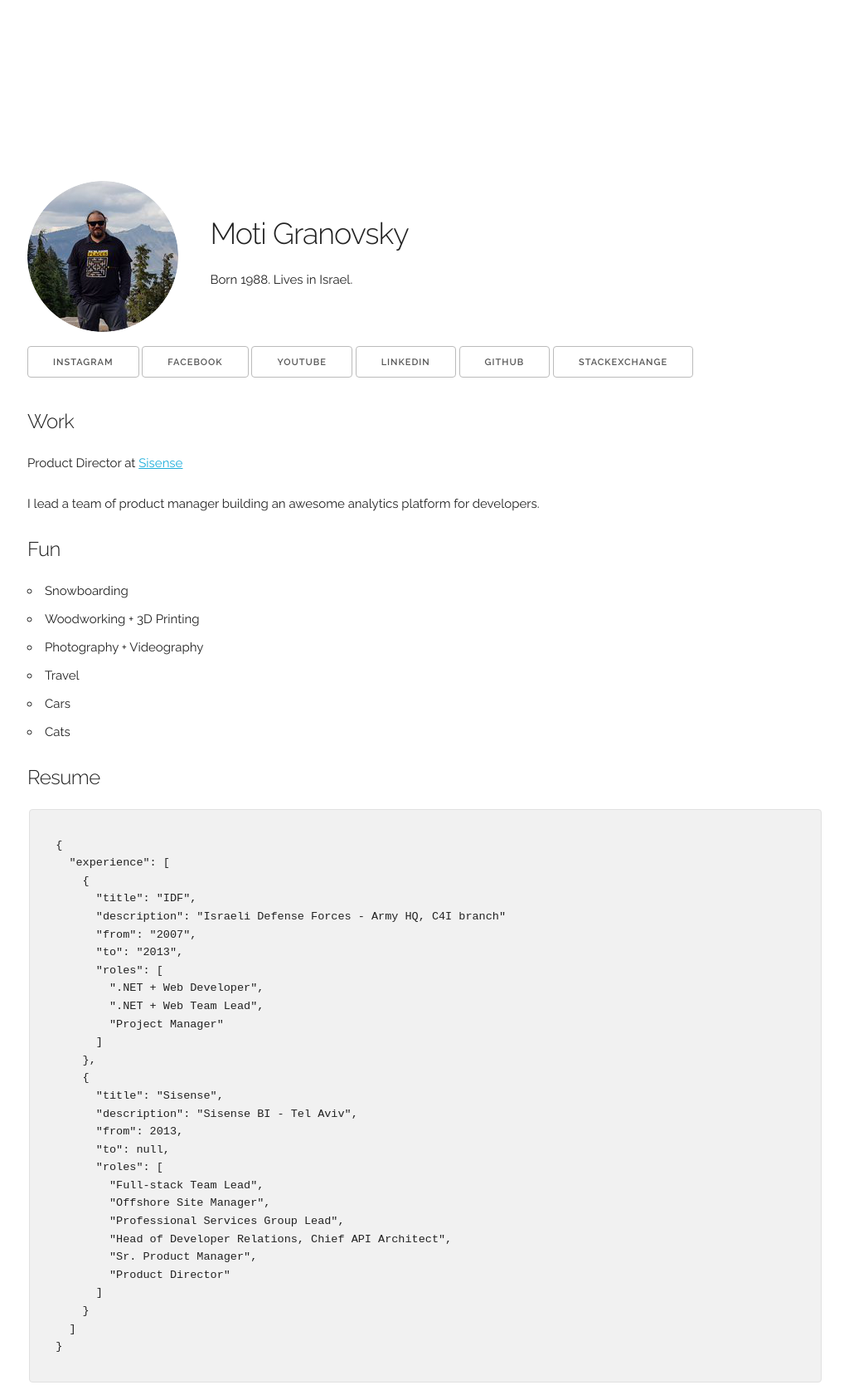
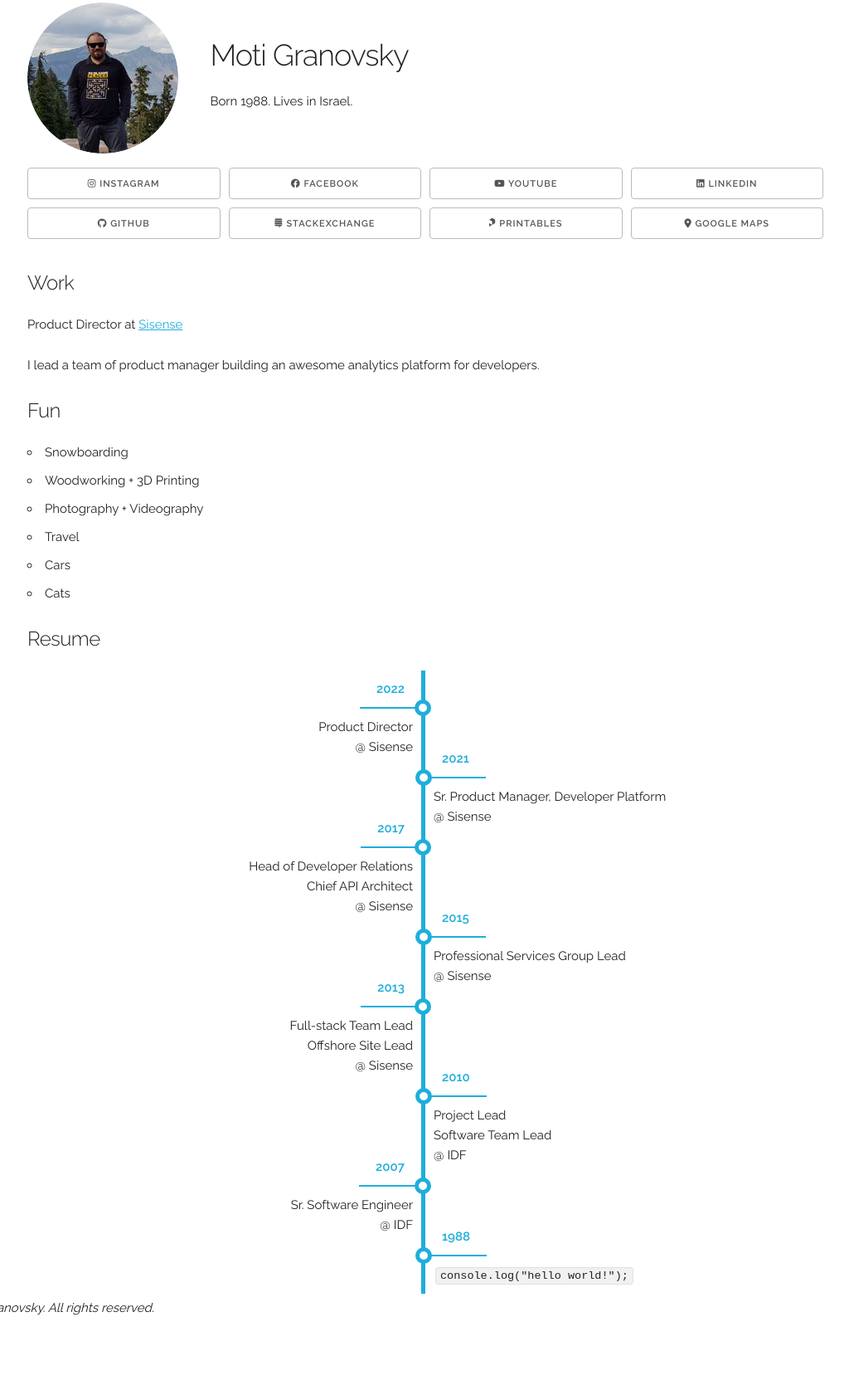
Before and after one commit to motigra/motigra.github.io, a plain HTML site: page index.html in a window 1280 px wide. Shown: the part 22-1691 px from the top of the page at 83% size, without its empty margins (127-1151 px from the left). After the commit the page ends 1625 px from the top, so only its background shows below. Drawn offline with Linux system fonts and the light colour scheme.

Commit message:
replaced json resume with timeline, added links and icons

```diff
--- /dev/null
+++ b/css/icomoon.css
@@ -0,0 +1,30 @@
+@font-face {
+  font-family: 'icomoon';
+  src:  url('../fonts/icomoon.eot?h18q8f');
+  src:  url('../fonts/icomoon.eot?h18q8f#iefix') format('embedded-opentype'),
+        url('../fonts/icomoon.ttf?h18q8f') format('truetype'),
+        url('../fonts/icomoon.woff?h18q8f') format('woff'),
+        url('../fonts/icomoon.svg?h18q8f#icomoon') format('svg');
+  font-weight: normal;
+  font-style: normal;
+  font-display: block;
+}
+
+[class^="icon-"], [class*=" icon-"] {
+  /* use !important to prevent issues with browser extensions that change fonts */
+  font-family: 'icomoon' !important;
+  speak: never;
+  font-style: normal;
+  font-weight: normal;
+  font-variant: normal;
+  text-transform: none;
+  line-height: 1;
+
+  /* Better Font Rendering =========== */
+  -webkit-font-smoothing: antialiased;
+  -moz-osx-font-smoothing: grayscale;
+}
+
+.icon-printables:before {
+  content: "\e900";
+}
--- a/css/index.css
+++ b/css/index.css
@@ -3,3 +3,22 @@
         width: fit-content;
     }
 }
+
+.btn-flex {
+    display: flex;
+    flex-wrap: wrap;
+    justify-content: space-evenly;
+    align-content: space-evenly;
+    column-gap: 10px;
+}
+
+.btn-flex > A.button {
+    flex-grow: 1;
+    flex-basis: 20%;
+}
+
+FOOTER {
+    padding: 5px 0px 0px 20px;
+    font-style: italic;
+    margin-bottom: -10px;
+}
--- /dev/null
+++ b/css/timeline.css
@@ -0,0 +1,53 @@
+.tl-container {
+    /* width: 500px;
+    margin: auto; */
+}
+
+.tl-item {
+    position: relative;
+}
+
+.tl-item:not(:first-child) {
+    margin-top: -30px;
+}
+
+.tl-item:nth-child(odd) {
+    border-right: 5px solid #1EAEDB;
+    margin-right: 50%;
+    text-align: right;
+}
+
+.tl-item:nth-child(even) {
+    border-left: 5px solid #1EAEDB;
+    margin-left: calc(50% - 5px);
+}
+
+.tl-header {
+    border-bottom: 2px solid #1EAEDB;
+    padding: 10px 20px;
+    display: inline-block;
+    font-weight: bold;
+    color: #1EAEDB;
+}
+
+.tl-text {
+    padding: 10px
+}
+
+.tl-item > B {
+    box-sizing: border-box;
+    border: 5px solid #1EAEDB;
+    width: 20px;
+    height: 20px;
+    font-size: 1px;
+    display: inline-block;
+    position: absolute;
+    top: 35px;
+    right: -12px;
+    background: white;
+    border-radius: 10px;
+}
+
+.tl-item:nth-child(even) > B {
+    left: -12px;
+}
--- a/index.html
+++ b/index.html
@@ -1,7 +1,6 @@
 <!DOCTYPE html>
 <html lang="en">
 <head>
-
   <!-- Basic Page Needs
   –––––––––––––––––––––––––––––––––––––––––––––––––– -->
   <meta charset="utf-8">
@@ -11,31 +10,29 @@
   <meta name="author" content="Moti Granovsky" />
   <meta name="keywords" content="moti, granovsky, moti.granovsky, motig, motigra, cv, resume, devrel, developer, devx, sisense" />
   <meta name="google-site-verification" content="D3WjgXBUGNZyyqDcLOS-gP4tXAqkVP5xz-Dnp0orEDs" />
-
   <!-- Mobile Specific Metas
   –––––––––––––––––––––––––––––––––––––––––––––––––– -->
   <meta name="viewport" content="width=device-width, initial-scale=1">
-
   <!-- FONT
   –––––––––––––––––––––––––––––––––––––––––––––––––– -->
   <link href="https://fonts.googleapis.com/css?family=Raleway:400,300,600" rel="stylesheet" type="text/css">
-
   <!-- CSS
   –––––––––––––––––––––––––––––––––––––––––––––––––– -->
   <link rel="stylesheet" href="css/normalize.css">
   <link rel="stylesheet" href="css/skeleton.css">
   <link rel="stylesheet" href="css/index.css">
-
+  <link rel="stylesheet" href="css/timeline.css">
+  <link rel="stylesheet" href="css/icomoon.css">
+  <link rel="stylesheet" href="https://cdnjs.cloudflare.com/ajax/libs/font-awesome/6.2.1/css/all.min.css" integrity="sha512-MV7K8+y+gLIBoVD59lQIYicR65iaqukzvf/nwasF0nqhPay5w/9lJmVM2hMDcnK1OnMGCdVK+iQrJ7lzPJQd1w==" crossorigin="anonymous" referrerpolicy="no-referrer" />
+  <link rel="stylesheet" href="https://cdnjs.cloudflare.com/ajax/libs/font-awesome/6.2.1/css/brands.min.css" integrity="sha512-G/T7HQJXSeNV7mKMXeJKlYNJ0jrs8RsWzYG7rVACye+qrcUhEAYKYzaa+VFy6eFzM2+/JT1Q+eqBbZFSHmJQew==" crossorigin="anonymous" referrerpolicy="no-referrer" />
   <!-- Favicon
   –––––––––––––––––––––––––––––––––––––––––––––––––– -->
   <link rel="icon" type="image/png" href="images/favicon.png">
-
 </head>
 <body>
-
   <div class="container">
     <div class="row">
-      <div class="column" style="margin-top: 25%">
+      <div class="column" style="margin-top: 25px">
         <div class="row">
           <div class="u-pull-left">
             <img src="./images/pic.png" />
@@ -45,13 +42,39 @@
             <p>Born 1988. Lives in Israel.</p>
           </div>
         </div>
-        <p style="margin-top:10px">
-          <a class="button" href="https://www.instagram.com/motig88/" target="_blank">Instagram</a>
-          <a class="button" href="https://www.facebook.com/motig" target="_blank">Facebook</a>
-          <a class="button" href="https://www.youtube.com/channel/UCVVYJfuek1gG_tLxIZ-NZ2w" target="_blank">YouTube</a>
-          <a class="button" href="https://www.linkedin.com/in/motig/" target="_blank">Linkedin</a>
-          <a class="button" href="https://github.com/motigra" target="_blank">Github</a>
-          <a class="button" href="https://stackexchange.com/users/2731389/motig88" target="_blank">StackExchange</a>
+        <p class="btn-flex" style="margin-top:10px">
+          <a class="button" href="https://www.instagram.com/motig88/" target="_blank">
+            <i class="fa-brands fa-instagram"></i>
+            <span>Instagram</span>
+          </a>
+          <a class="button" href="https://www.facebook.com/motig" target="_blank">
+            <i class="fa-brands fa-facebook"></i>
+            <span>Facebook</span>
+          </a>
+          <a class="button" href="https://www.youtube.com/channel/UCVVYJfuek1gG_tLxIZ-NZ2w" target="_blank">
+            <i class="fa-brands fa-youtube"></i>
+            <span>YouTube</span>
+          </a>
+          <a class="button" href="https://www.linkedin.com/in/motig/" target="_blank">
+            <i class="fa-brands fa-linkedin"></i>
+            <span>Linkedin</span>
+          </a>
+          <a class="button" href="https://github.com/motigra" target="_blank">
+            <i class="fa-brands fa-github"></i>
+            <span>Github</span>
+          </a>
+          <a class="button" href="https://stackexchange.com/users/2731389/motig88" target="_blank">
+            <i class="fa-brands fa-stack-exchange"></i>
+            <span>StackExchange</span>
+          </a>
+          <a class="button" href="https://www.printables.com/social/541615-motig" target="_blank">
+            <i class="icon-printables"></i>
+            <span>Printables</span>
+          </a>
+          <a class="button" href="https://www.google.com/maps/contrib/117334534460376341294" target="_blank">
+            <i class="fa-solid fa-location-dot"></i>
+            <span>Google Maps</span>
+          </a>
         </p>
       </div>
     </div>
@@ -78,40 +101,96 @@
     <div class="row">
       <div class="column">
         <h5>Resume</h5>
-        <pre><code>
-  {
-    "experience": [
-      {
-        "title": "IDF",
-        "description": "Israeli Defense Forces - Army HQ, C4I branch"
-        "from": "2007",
-        "to": "2013",
-        "roles": [
-          ".NET + Web Developer",
-          ".NET + Web Team Lead",
-          "Project Manager"
-        ]
-      },
-      {
-        "title": "Sisense",
-        "description": "Sisense BI - Tel Aviv",
-        "from": 2013,
-        "to": null,
-        "roles": [
-          "Full-stack Team Lead",
-          "Offshore Site Manager",
-          "Professional Services Group Lead",
-          "Head of Developer Relations, Chief API Architect",
-          "Sr. Product Manager",
-          "Product Director"
-        ]
-      }
-    ]
-  }
-        </code></pre>
+        <div class="tl-container">
+          <div class="tl-item">
+            <div class="tl-header">
+              2022
+            </div>
+            <div class="tl-text">
+              Product Director<br/>
+              @ Sisense
+            </div>
+            <b>&nbsp;</b>
+          </div>
+          <div class="tl-item">
+            <div class="tl-header">
+              2021
+            </div>
+            <div class="tl-text">
+              Sr. Product Manager, Developer Platform<br/>
+              @ Sisense
+            </div>
+            <b>&nbsp;</b>
+          </div>
+          <div class="tl-item">
+            <div class="tl-header">
+              2017
+            </div>
+            <div class="tl-text">
+              Head of Developer Relations<br/>
+              Chief API Architect<br/>
+              @ Sisense
+            </div>
+            <b>&nbsp;</b>
+          </div>
+          <div class="tl-item">
+            <div class="tl-header">
+              2015
+            </div>
+            <div class="tl-text">
+              Professional Services Group Lead<br/>
+              @ Sisense
+            </div>
+            <b>&nbsp;</b>
+          </div>
+          <div class="tl-item">
+            <div class="tl-header">
+              2013
+            </div>
+            <div class="tl-text">
+              Full-stack Team Lead<br/>
+              Offshore Site Lead<br/>
+              @ Sisense
+            </div>
+            <b>&nbsp;</b>
+          </div>
+          <div class="tl-item">
+            <div class="tl-header">
+              2010
+            </div>
+            <div class="tl-text">
+              Project Lead<br/>
+              Software Team Lead<br/>
+              @ IDF
+            </div>
+            <b>&nbsp;</b>
+          </div>
+          <div class="tl-item">
+            <div class="tl-header">
+              2007
+            </div>
+            <div class="tl-text">
+              Sr. Software Engineer<br/>
+              @ IDF
+            </div>
+            <b>&nbsp;</b>
+          </div>
+          <div class="tl-item">
+            <div class="tl-header">
+              1988
+            </div>
+            <div class="tl-text">
+              <code>console.log("hello world!");</code>
+            </div>
+            <b>&nbsp;</b>
+          </div>
+        </div>
       </div>
     </div>
   </div>
+  <footer>
+    <p>&copy; 2023 Moti Granovsky. All rights reserved.</p>
+  </footer>
 <!-- Global site tag (gtag.js) - Google Analytics -->
 <script async src="https://www.googletagmanager.com/gtag/js?id=UA-145140816-1"></script>
 <script>
@@ -121,6 +200,5 @@
 
   gtag('config', 'UA-145140816-1');
 </script>
-
 </body>
 </html>
```
Also changed, not shown: fonts/icomoon.ttf (added), fonts/icomoon.woff (added), 2 other files.
